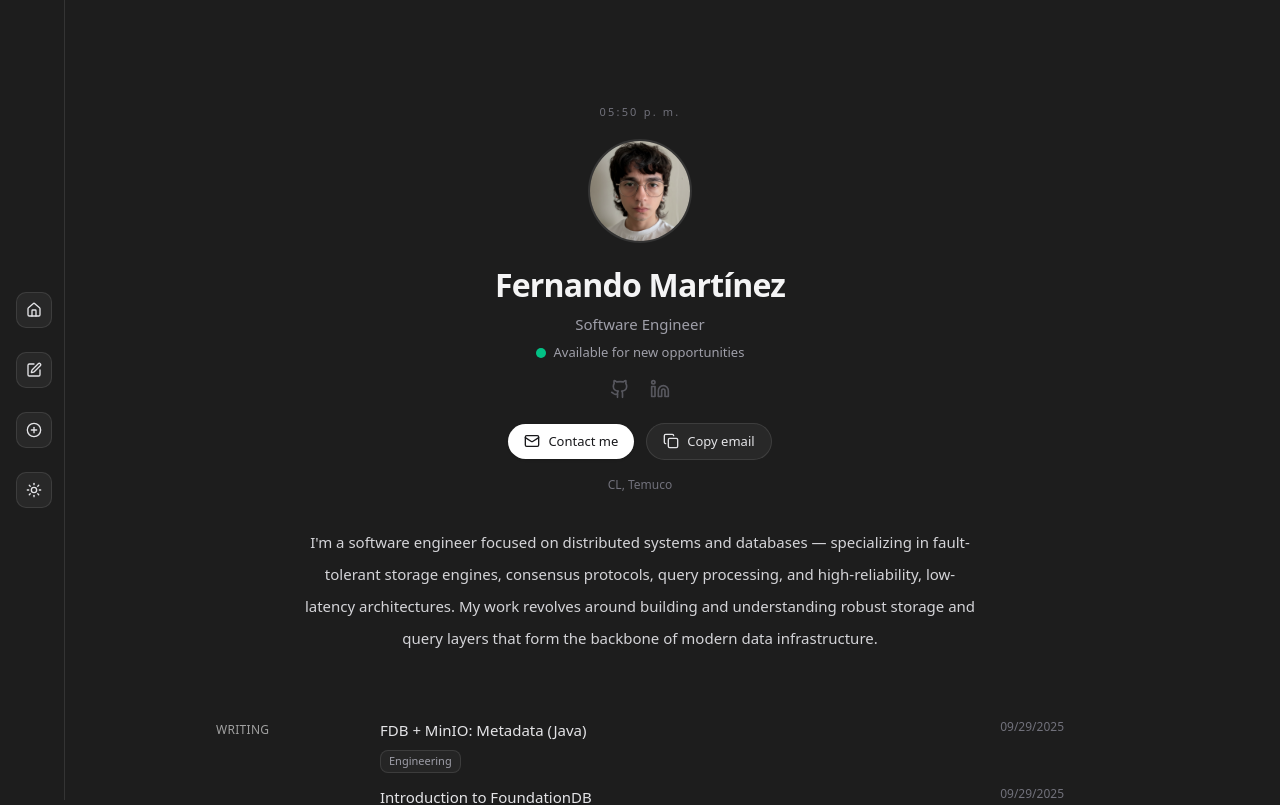
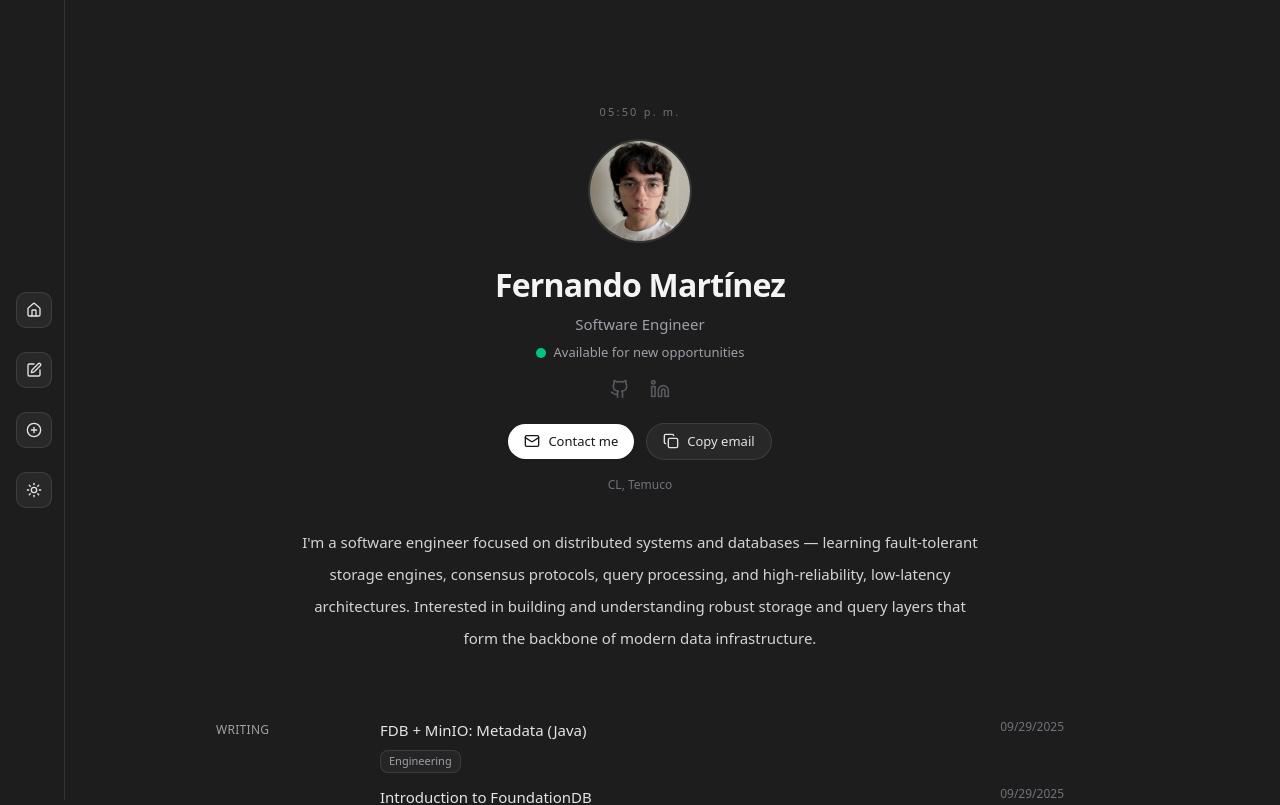
Before and after one commit to fmartinez09/portfolio, a Next.js app: page / in a window 1280 px wide. Shown: the top 805 px of the page. Built offline with nearby package versions, Linux system fonts and the light colour scheme.

Commit message:
changes v2

```diff
--- a/components/ProfileHeader.tsx
+++ b/components/ProfileHeader.tsx
@@ -106,8 +106,8 @@ export default function ProfileHeader() {
 
       {/* about breve */}
       <p className="mx-auto mt-8 max-w-[680px] text-[15px] leading-8 text-zinc-600 dark:text-zinc-300">
-        I'm a software engineer focused on distributed systems and databases — specializing in fault-tolerant storage engines, consensus protocols, query processing, and high-reliability, low-latency architectures.
-        My work revolves around building and understanding robust storage and query layers that form the backbone of modern data infrastructure.
+        I'm a software engineer focused on distributed systems and databases — learning fault-tolerant storage engines, consensus protocols, query processing, and high-reliability, low-latency architectures.
+        Interested in building and understanding robust storage and query layers that form the backbone of modern data infrastructure.
       </p>
     </header>
   )
```
